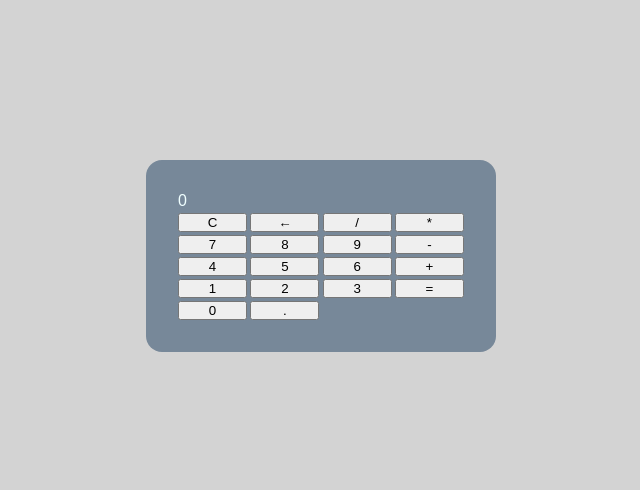
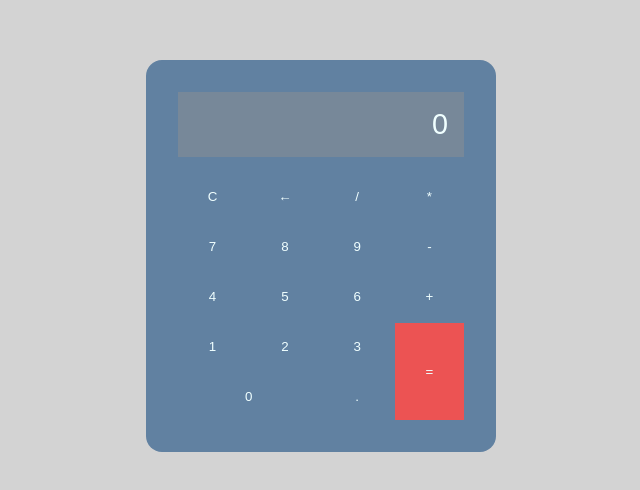
Before and after one commit to TGerzenstein/calculator_js, a plain HTML site: page index.html in a window 1280 px wide. Shown: the part 144-634 px from the top of the page, without its empty margins (319-959 px from the left). Drawn offline with Linux system fonts and the light colour scheme.

Commit message:
Added styles in doc

```diff
--- a/style.css
+++ b/style.css
@@ -13,7 +13,7 @@ body {
 }
 
 .calculator {
-    background-color: lightslategray;
+    background-color: rgb(97, 129, 161);
     color: azure;
     display: grid;
     grid-template-columns: repeat(4, 1fr);
@@ -27,4 +27,38 @@ body {
 
 .screen {
     grid-column: 1 / 5;
+    padding: 1rem;
+    font-size: 1.80rem;
+    text-align: right;
+    margin-bottom: 0.80rem;
+    font-weight: 500;
+    background-color: lightslategray;
 }
+
+.btn {
+    background-color: rgb(97, 129, 161);
+    color: azure;
+    border: 0;
+    padding: 1rem .4rem;
+    display: flex;
+    justify-content: center;
+    align-items: center;
+    cursor: pointer;
+}
+
+.btn:hover {
+    background-color: lightslategray;
+}
+
+#zero {
+    grid-column: span 2;
+}
+
+#equal {
+    grid-row: span 2;
+    background-color: rgb(236, 83, 83);
+}
+
+#equal:hover {
+   background-color: rgb(240, 114, 114);
+}
```
